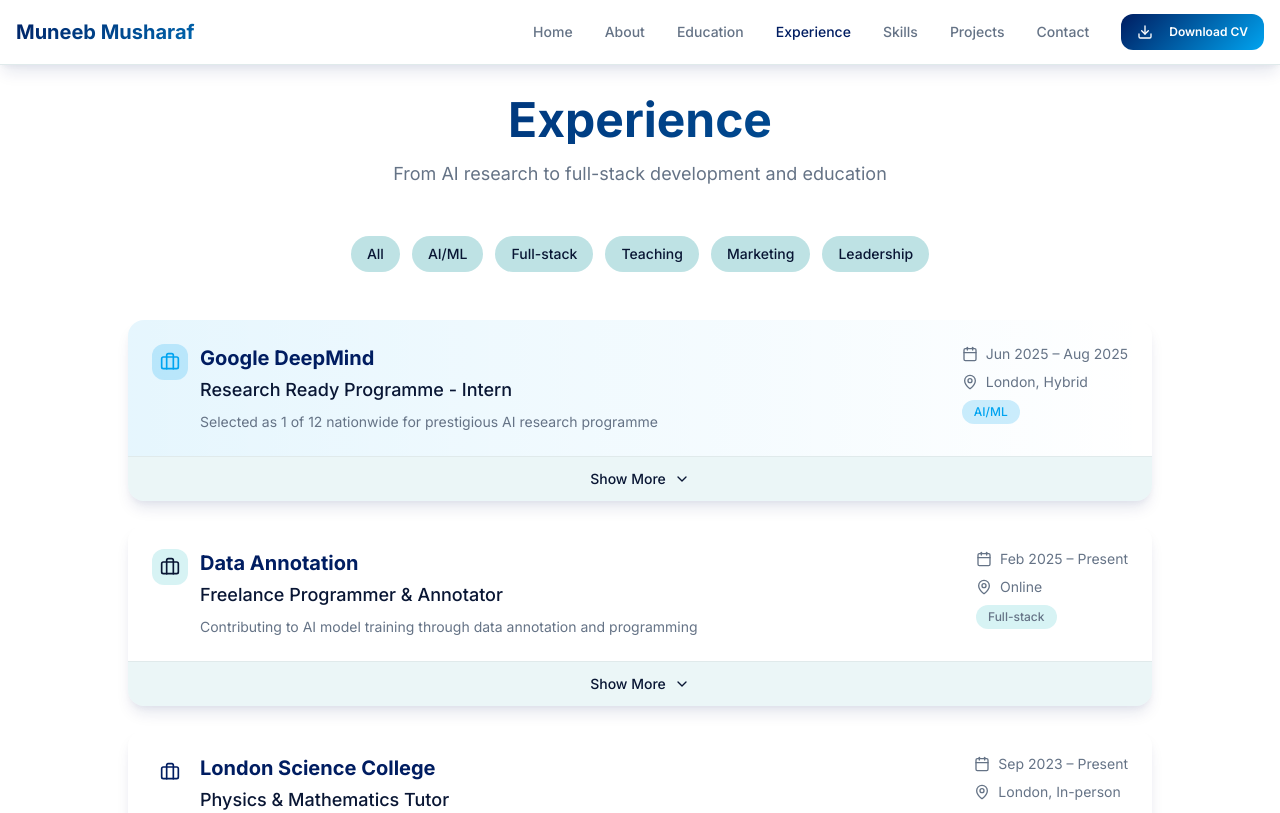
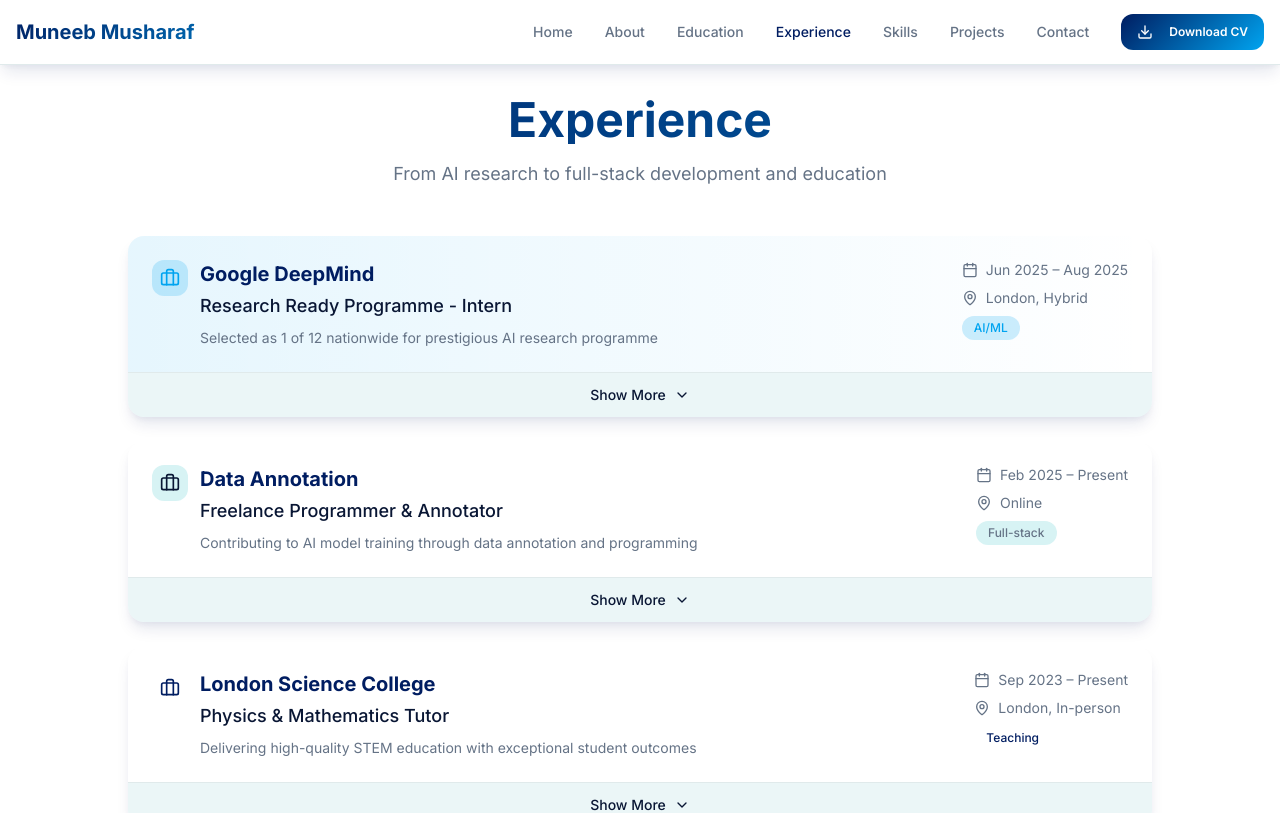
Before and after one commit to MUNEEBM05/muneeb-musharaf, a React (Vite) app: page /experience in a window 1280 px wide. Shown: the top 813 px of the page. Built offline with nearby package versions, Linux system fonts and the light colour scheme.

Commit message:
Remove filter tags from Experience page

```diff
--- a/src/pages/Experience.tsx
+++ b/src/pages/Experience.tsx
@@ -133,17 +133,6 @@ const Experience = () => {
           </p>
         </div>
 
-        {/* Filter Tags */}
-        <div className="flex flex-wrap justify-center gap-3 mb-12 animate-fade-in">
-          {["All", "AI/ML", "Full-stack", "Teaching", "Marketing", "Leadership"].map((tag) => (
-            <button
-              key={tag}
-              className="px-4 py-2 rounded-full bg-secondary hover:bg-accent hover:text-accent-foreground transition-all duration-300 text-sm font-medium"
-            >
-              {tag}
-            </button>
-          ))}
-        </div>
 
         {/* Experience Cards */}
         <div className="grid gap-6 max-w-5xl mx-auto">
```
